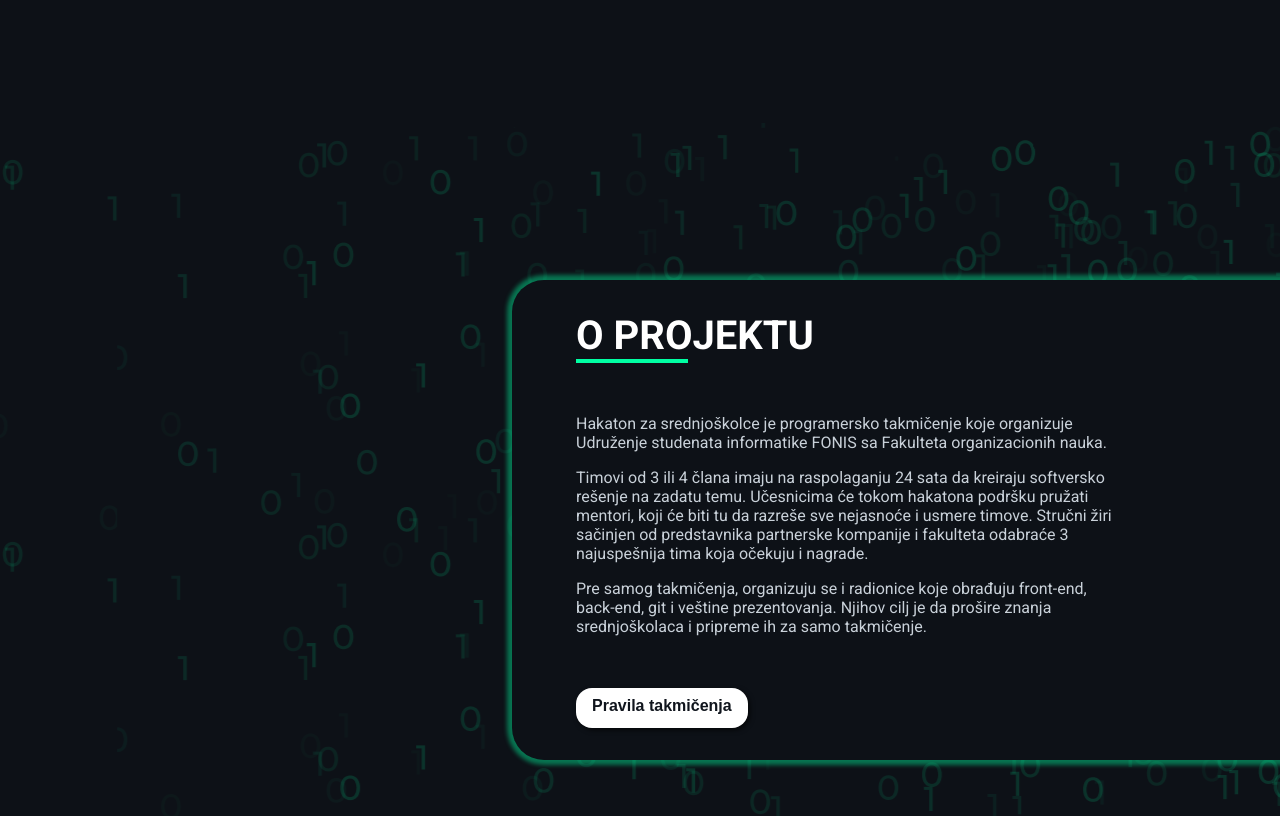
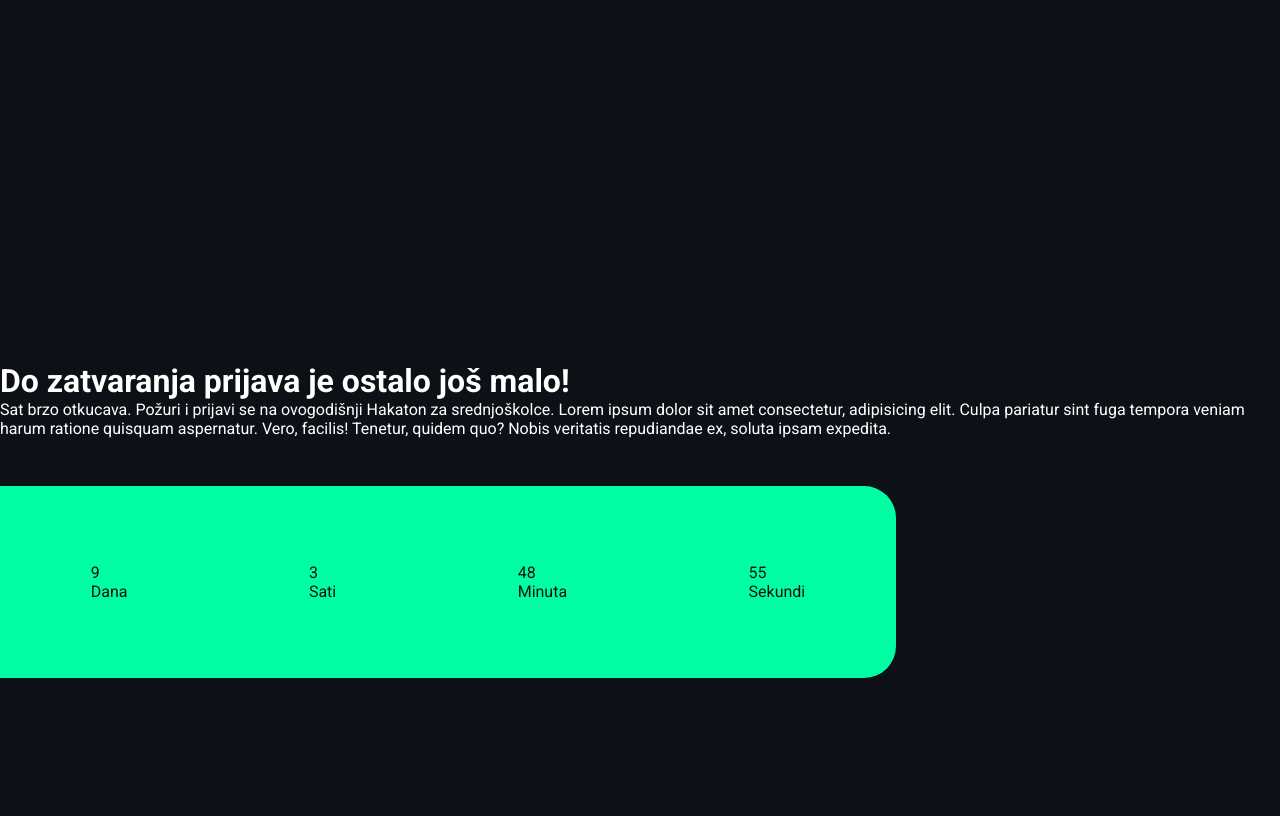
Before and after one commit to StefanJo3107/HZS-4.0-Site, a React (Create React App) app: page / in a window 1280 px wide. Shown: the part 680-1496 px from the top of the page. Built offline with nearby package versions, Linux system fonts and the light colour scheme.

Commit message:
kreirana komponenta clock i implementirana funkcionalnost

```diff
--- /dev/null
+++ b/src/Components/Timer/Clock.jsx
@@ -0,0 +1,29 @@
+import React from 'react';
+import './Clock.scss';
+
+const Clock = (props) => {
+  return (
+    <div className='clock'>
+      <div className='clock-wrapper'>
+        <section>
+          <p>{props.timerDays}</p>
+          <p>Dana</p>
+        </section>
+        <section>
+          <p>{props.timerHours}</p>
+          <p>Sati</p>
+        </section>
+        <section>
+          <p>{props.timerMinutes}</p>
+          <p>Minuta</p>
+        </section>
+        <section>
+          <p>{props.timerSeconds}</p>
+          <p>Sekundi</p>
+        </section>
+      </div>
+    </div>
+  );
+};
+
+export default Clock;
--- /dev/null
+++ b/src/Components/Timer/Clock.scss
@@ -0,0 +1,11 @@
+@import '../../global.scss';
+
+.clock-wrapper {
+  background-color: #00ffa3;
+  color: #0d1117;
+  @include box-center(row, space-around);
+  min-height: 12rem;
+  border-radius: 0 2rem 2rem 0;
+  width: 70%;
+  margin-top: 3rem;
+}
--- /dev/null
+++ b/src/Components/Timer/Timer.jsx
@@ -0,0 +1,65 @@
+import React, {useEffect, useState} from 'react';
+import './Timer.scss';
+import Clock from './Clock';
+
+const Timer = () => {
+  const [timerDays, setTimerDays] = useState();
+  const [timerHours, setTimerHours] = useState();
+  const [timerMinutes, setTimerMinutes] = useState();
+  const [timerSeconds, setTimerSeconds] = useState();
+
+  let interval;
+
+  const startTimer = () => {
+    const countDownDate = new Date('Nov 10, 2021').getTime();
+    interval = setInterval(() => {
+      const now = new Date().getTime();
+      const distance = countDownDate - now;
+      const days = Math.floor(distance / (24 * 60 * 60 * 1000));
+      const hours = Math.floor(
+        (distance % (24 * 60 * 60 * 1000)) / (1000 * 60 * 60)
+      );
+      const minutes = Math.floor((distance % (60 * 60 * 1000)) / (1000 * 60));
+      const seconds = Math.floor((distance % (60 * 1000)) / 1000);
+
+      if (distance < 0) {
+        clearInterval(interval.curernt);
+      } else {
+        setTimerDays(days);
+        setTimerHours(hours);
+        setTimerMinutes(minutes);
+        setTimerSeconds(seconds);
+      }
+    });
+  };
+
+  useEffect(() => {
+    startTimer();
+  });
+
+  return (
+    <div className='timer'>
+      <div className='timer-wrapper'>
+        <p className='timer-naslov'>
+          Do zatvaranja prijava je ostalo još malo!
+        </p>
+        <p className='timer-podnaslov'>
+          Sat brzo otkucava. Požuri i prijavi se na ovogodišnji Hakaton za
+          srednjoškolce. Lorem ipsum dolor sit amet consectetur, adipisicing
+          elit. Culpa pariatur sint fuga tempora veniam harum ratione quisquam
+          aspernatur. Vero, facilis! Tenetur, quidem quo? Nobis veritatis
+          repudiandae ex, soluta ipsam expedita.
+        </p>
+        <Clock
+          timerDays={timerDays}
+          timerHours={timerHours}
+          timerMinutes={timerMinutes}
+          timerSeconds={timerSeconds}
+        />
+      </div>
+      <div className='animacija'></div>
+    </div>
+  );
+};
+
+export default Timer;
--- /dev/null
+++ b/src/Components/Timer/Timer.scss
@@ -0,0 +1,22 @@
+@import '../../global.scss';
+@mixin text-style($size: 2rem, $weight: 400) {
+  font-family: 'Roboto';
+  color: #ffffff;
+  font-size: $size;
+  font-weight: $weight;
+}
+
+.timer {
+  background-color: $pozadina_tamna;
+  min-height: 100vh;
+  @include box-center(row, space-between);
+
+  .timer-wrapper {
+    .timer-naslov {
+      @include text-style(2rem, 700);
+    }
+    .timer-podnaslov {
+      @include text-style(1rem, 400);
+    }
+  }
+}
--- a/src/Pages/Home.jsx
+++ b/src/Pages/Home.jsx
@@ -1,15 +1,16 @@
-import React, { useRef } from "react";
-import Navbar from "../Components/Navbar/Navbar";
-import PodsetnikPrijave from "../Components/PodsetnikPrijave/PodsetnikPrijave";
-import Hero from "./../Components/Hero/Hero";
-import Agenda from "./../Components/Agenda/Agenda";
-import Footer from "../Components/Footer/Footer";
-import OProjektu from "../Components/OProjektu/OProjektu";
-import Radionice from "../Components/Radionice/Radionice";
-import Iskustva from "../Components/Iskustva/Iskustva";
-import Faq from "../Components/Faq/Faq";
-import Partneri from "../Components/Partneri/Partneri";
-import Tim from "../Components/Tim/Tim";
+import React, {useRef} from 'react';
+import Navbar from '../Components/Navbar/Navbar';
+import PodsetnikPrijave from '../Components/PodsetnikPrijave/PodsetnikPrijave';
+import Hero from './../Components/Hero/Hero';
+import Agenda from './../Components/Agenda/Agenda';
+import Footer from '../Components/Footer/Footer';
+import OProjektu from '../Components/OProjektu/OProjektu';
+import Radionice from '../Components/Radionice/Radionice';
+import Iskustva from '../Components/Iskustva/Iskustva';
+import Faq from '../Components/Faq/Faq';
+import Partneri from '../Components/Partneri/Partneri';
+import Tim from '../Components/Tim/Tim';
+import Timer from '../Components/Timer/Timer';
 
 const Home = () => {
   const oProjektuSection = useRef();
@@ -33,18 +34,19 @@ const Home = () => {
           partneriSection,
         ]}
         links={[
-                    "O Projektu",
-                    "Radionice",
-                    "Agenda",
-                    "FAQ",
-                    "Iskustva",
-                    "Tim",
-                    "Partneri",
+          'O Projektu',
+          'Radionice',
+          'Agenda',
+          'FAQ',
+          'Iskustva',
+          'Tim',
+          'Partneri',
         ]}
-                mainLink="prijava"
-                mainLinkName="Prijavi se"
+        mainLink='prijava'
+        mainLinkName='Prijavi se'
       />
       <Hero toSection={oProjektuSection} />
+      <Timer />
       <OProjektu section={oProjektuSection} />
       <Radionice section={radioniceSection} />
       <Agenda section={agendaSection} />
```
Lines whose indentation alone changed are shown as unchanged.
